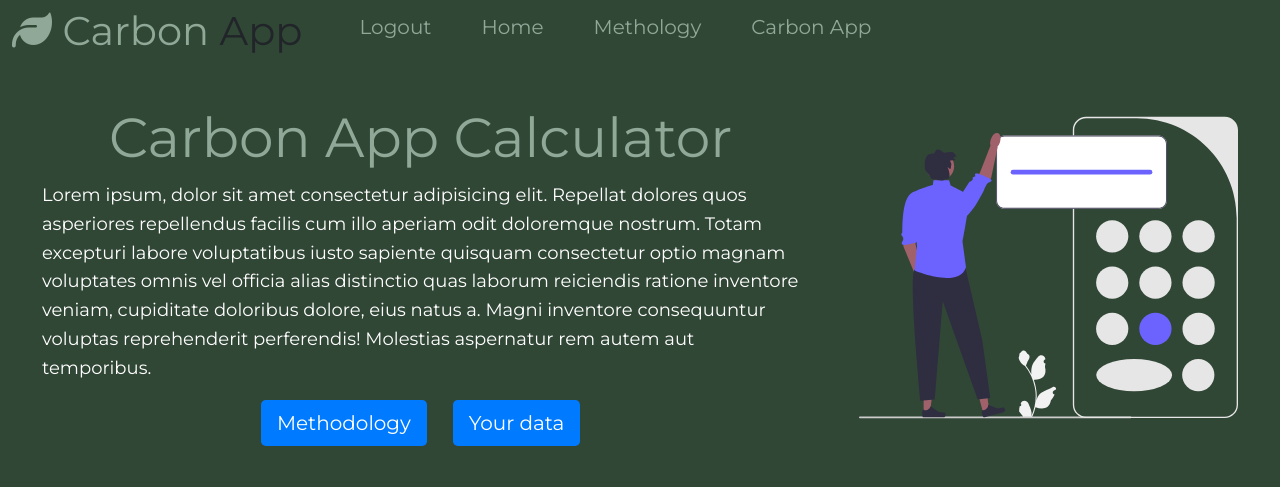
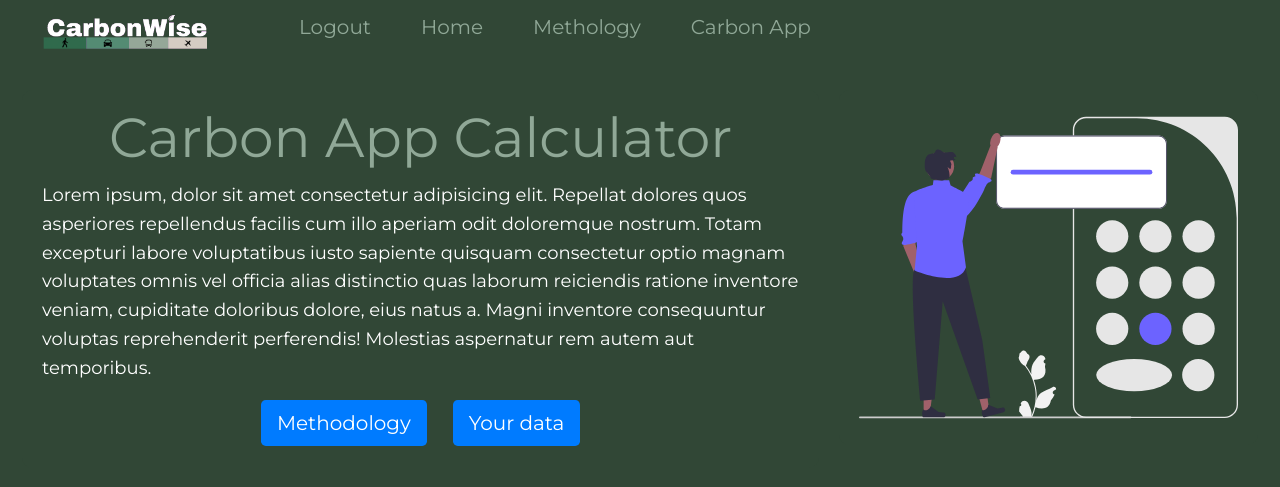
Before and after one commit to hannik3/carbon_app_v1, a Flask app: page /carbon_app in a window 1280 px wide. Shown: the top 487 px of the page. Run offline with Flask 2, Linux system fonts and the light colour scheme; the visitor is signed in with stand-in values (Sample User, id 1); some libraries are stand-ins or nearby versions.

Commit message:
Update layout.html
Yasmine and I added the good logo

```diff
--- a/capp/templates/layout.html
+++ b/capp/templates/layout.html
@@ -42,9 +42,16 @@
         <section class="section_carbon_app_navbar">
           <div class="container">
             <div class="carbon_app_navbar">
-              <h1 class="logo">
-                <span class="text-logo"><i class="fa-solid fa-leaf"></i> Carbon</span> App
-              </h1>
+              <div style="display: flex; align-items: center; gap: 15px;">
+                <a href="{{ url_for('home.home_home') }}">
+                  <img
+                    src="{{ url_for('static', filename='images/CarbonWise_no_background_strict.png') }}"
+                    alt="CarbonWise Logo"
+                    style="width: 180px;"/>
+                </a>
+
+              </div
+
               {% if current_user.is_authenticated %}
               <nav>
                 <ul>
```
